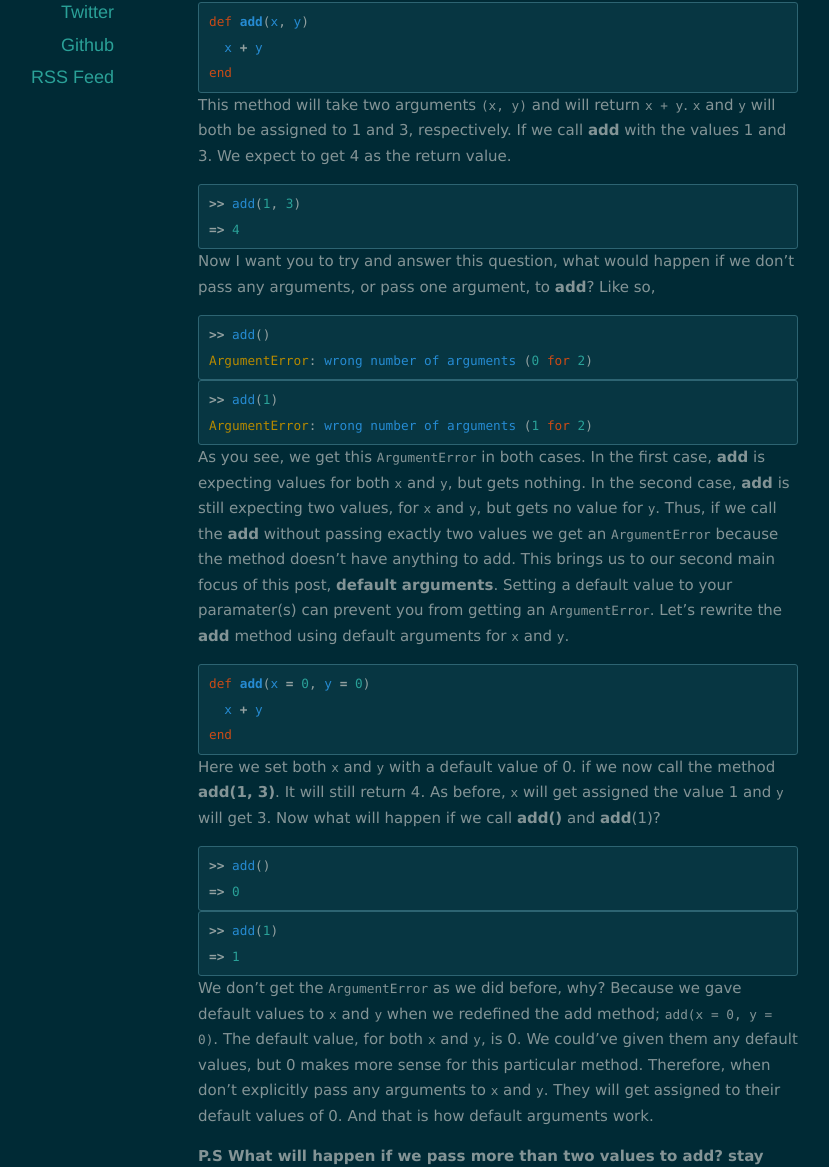
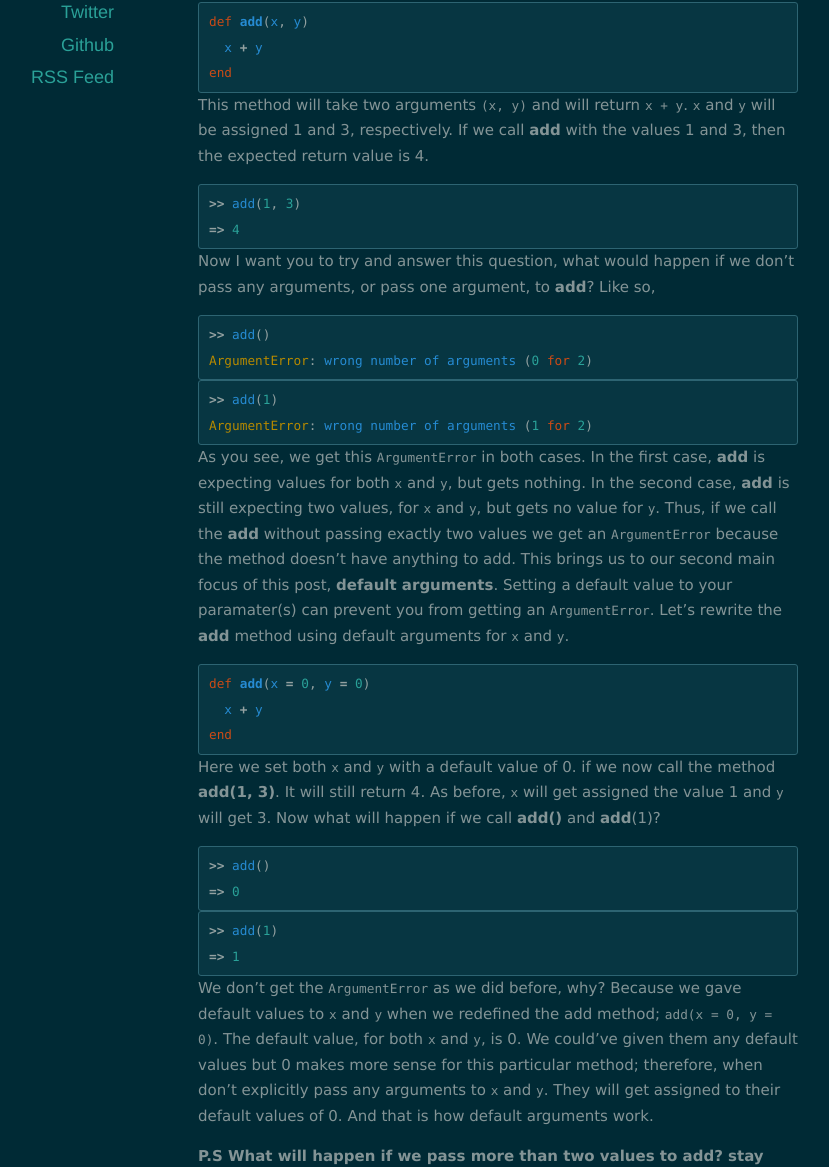
Before and after one commit to lezoudali/lezoudali.github.io, a Jekyll site: the page built from _posts/2015-01-27-default-arguments.markdown, in a window 1280 px wide. Shown: the part 302-1469 px from the top of the page, without its empty margins (142-971 px from the left). Built offline with Jekyll 4.4.1, drawn with Linux system fonts in a browser that asks for light colours; nearby versions of some CDN libraries.

Commit message:
third post on default argument and argument errors

```diff
--- a/_posts/2015-01-27-default-arguments.markdown
+++ b/_posts/2015-01-27-default-arguments.markdown
@@ -12,7 +12,7 @@ def add(x, y)
 end
 {% endhighlight %}
 This method will take two arguments ``(x, y)`` and will return ``x + y``.
-`x` and `y` will both be assigned to 1 and 3, respectively. If we call __add__ with the values 1 and 3. We expect to get 4 as the return value.
+`x` and `y` will be assigned 1 and 3, respectively. If we call __add__ with the values 1 and 3, then the expected return value is 4.
 {% highlight ruby %}
 >> add(1, 3)
 => 4
@@ -51,6 +51,6 @@ Here we set both `x` and `y` with a default value of 0. if we now call the metho
 => 1
 {% endhighlight %}
 
-We don't get the `ArgumentError` as we did before, why? Because we gave default values to `x` and `y` when we redefined the add method; **`add(x = 0, y = 0)`**. The default value, for both `x` and `y`, is 0. We could've given them any default values, but 0 makes more sense for this particular method. Therefore, when don't explicitly pass any arguments to `x` and `y`. They will get assigned to their default values of 0. And that is how default arguments work.
+We don't get the `ArgumentError` as we did before, why? Because we gave default values to `x` and `y` when we redefined the add method; **`add(x = 0, y = 0)`**. The default value, for both `x` and `y`, is 0. We could've given them any default values but 0 makes more sense for this particular method; therefore, when don't explicitly pass any arguments to `x` and `y`. They will get assigned to their default values of 0. And that is how default arguments work.
 
 **P.S What will happen if we pass more than two values to add? stay tuned to find out to fix that error. Thanks for reading.**
```
